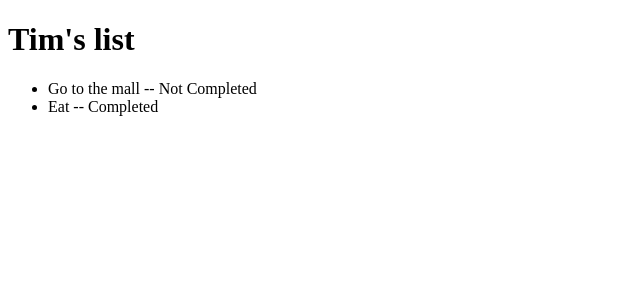
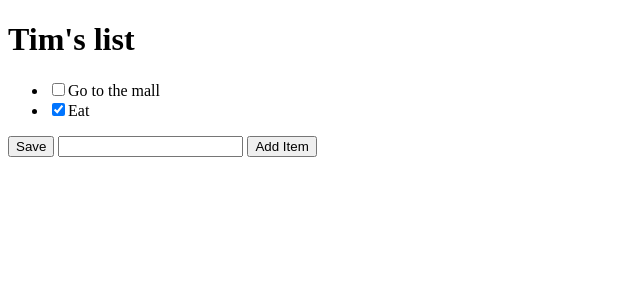
Before and after one commit to UtkJaiswal/Django-To-Do-List, a Django app: page /1 in a window 1280 px wide. Shown: the top 300 px of the page, without its empty margins (0-640 px from the left). Run offline with Django 4.2, Linux system fonts and the light colour scheme; data comes from the database, SQL or seed files in the repository; both versions use the stored data as it was after the commit.

Commit message:
Adding the list from browser feature added

```diff
--- a/main/templates/main/list.html
+++ b/main/templates/main/list.html
@@ -3,17 +3,28 @@
 
 {%block content%}
     <h1>{{ls.name}}</h1>
+    <form method="post" action="#">
+        {% csrf_token %}
         <ul>
+            {% if ls.item_set.all.count %}
+            <!-- <h1>This is ----{{ls.item_set.all.count}}</h1> -->
                 {% for item in ls.item_set.all %}
                     {% if item.complete == True %}
                         <li>
-                    {{item.text}} -- Completed
+                            <input type="checkbox" value="clicked" name="c{{item.id}}" checked>{{item.text}}
                         </li>
                         {% else %}
                         <li>
-                    {{item.text}} -- Not Completed
+                            <input type="checkbox" value="clicked" name="c{{item.id}}">{{item.text}}
                         </li>
                     {% endif %}
                 {% endfor %}
+            {% else %}
+                <h1>No pending tasks...</h1>
+            {% endif %}
         </ul>
+        <button type="submit" name="save" value="save">Save</button>
+        <input type="text" name="new">
+        <button type="submit" name="newItem" value="newItem">Add Item</button>
+    </form>
 {% endblock %}
--- a/main/views.py
+++ b/main/views.py
@@ -7,6 +7,25 @@ from .forms import CreateNewList
 def index(response,id):
     ls =  ToDoList.objects.get(id=id)
     # item=ls.item_set.get(id=1)
+    if response.method == "POST":
+        print(response.POST)
+        if response.POST.get("save"):
+            for item in ls.item_set.all():
+                if response.POST.get("c"+str(item.id)) == "clicked":
+                    item.complete = True
+                else:
+                    item.complete = False
+
+                item.save()
+
+        elif response.POST.get("newItem"):
+            txt = response.POST.get("new")
+
+            if len(txt)>2:
+                ls.item_set.create(text=txt, complete=False)
+            else:
+                print("Invalid input")
+
     return render(response,"main/list.html",{"ls":ls})
 
 
```
Also changed, not shown: db.sqlite3. Lines whose indentation alone changed are shown as unchanged.
